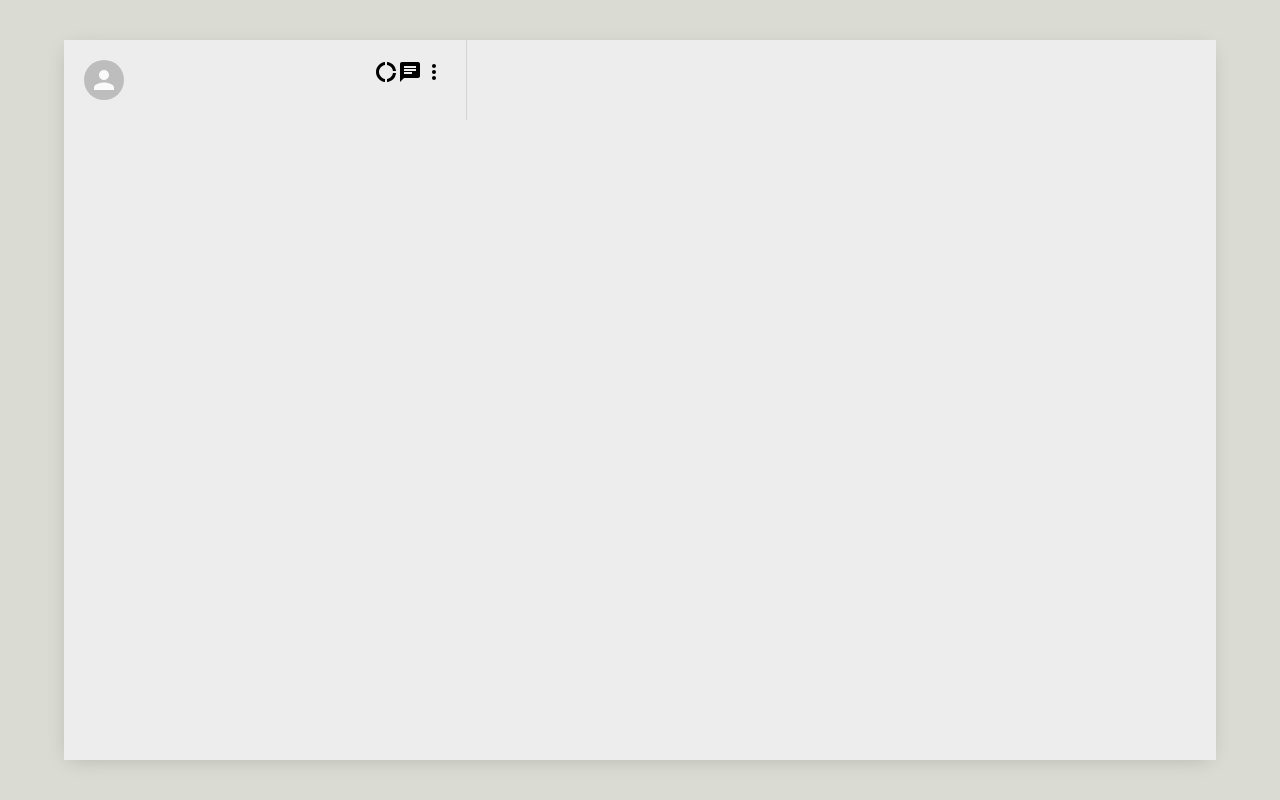
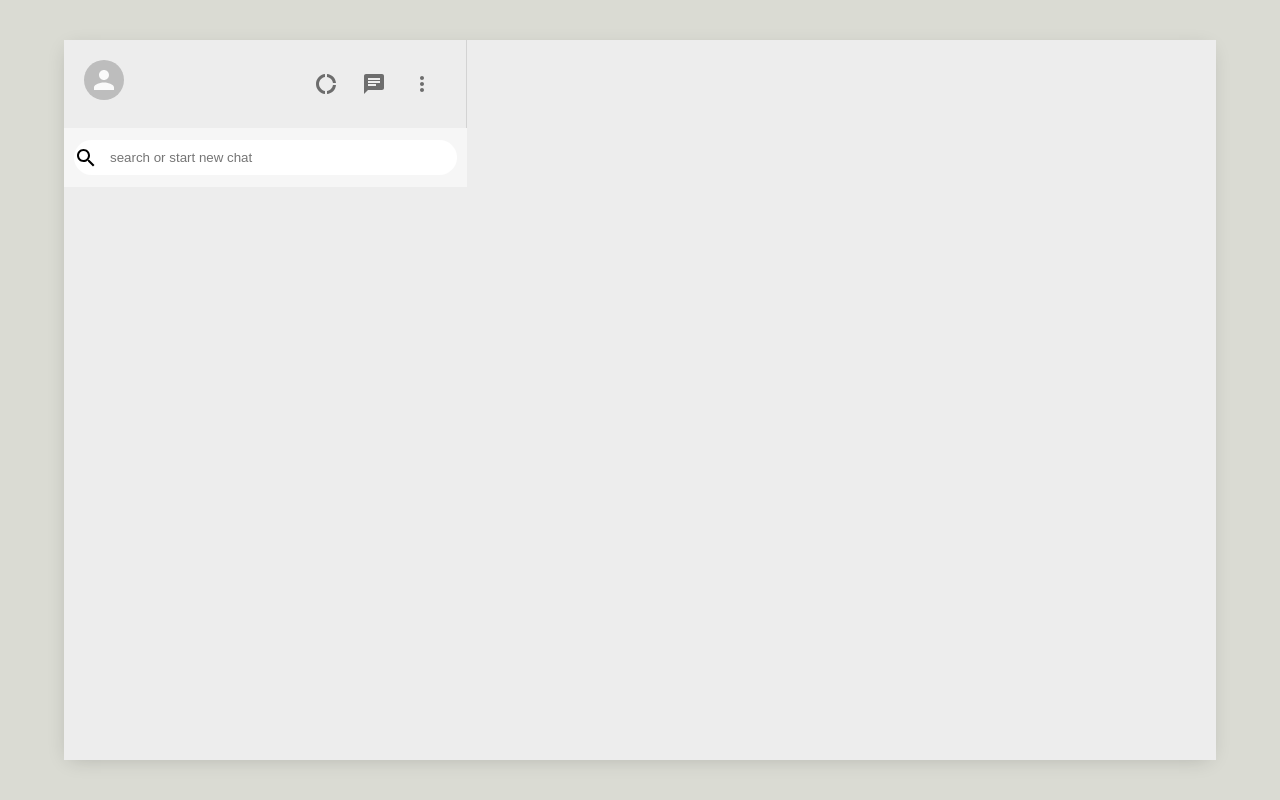
Before and after one commit to Ahmiii/whatsapp-clone, a React (Create React App) app: page / in a window 1280 px wide. Built offline with nearby package versions, Linux system fonts and the light colour scheme.

Commit message:
search bar

```diff
--- a/src/components/Sidebar/Sidebar.css
+++ b/src/components/Sidebar/Sidebar.css
@@ -1,3 +1,5 @@
 .sidebar {
+  display: flex;
+  flex-direction: column;
   flex: 0.35;
 }
--- a/src/components/Sidebar/Sidebar.jsx
+++ b/src/components/Sidebar/Sidebar.jsx
@@ -1,10 +1,12 @@
 import React from "react";
 import SidebarHeader from "./SidebarHeader/SidebarHeader";
+import SidebarSearch from "./SidebarSearch/SidebarSearch";
 import "./Sidebar.css";
 const Sidebar = () => {
   return (
     <div className="sidebar">
       <SidebarHeader />
+      <SidebarSearch />
     </div>
   );
 };
--- a/src/components/Sidebar/SidebarHeader/SidebarHeader.css
+++ b/src/components/Sidebar/SidebarHeader/SidebarHeader.css
@@ -4,3 +4,9 @@
   justify-content: space-between;
   border-right: 1px solid lightgray;
 }
+.sidebar__headerRight {
+  display: flex;
+  align-items: center;
+  justify-content: space-between;
+  min-width: 10vw;
+}
--- a/src/components/Sidebar/SidebarHeader/SidebarHeader.jsx
+++ b/src/components/Sidebar/SidebarHeader/SidebarHeader.jsx
@@ -1,5 +1,5 @@
 import React from "react";
-import { Avatar } from "@material-ui/core";
+import { Avatar, IconButton } from "@material-ui/core";
 import DonutLargeIcon from "@material-ui/icons/DonutLarge";
 import ChatIcon from "@material-ui/icons/Chat";
 import MoreVertIcon from "@material-ui/icons/MoreVert";
@@ -10,9 +10,15 @@ const SidebarHeader = () => {
     <div className="sidebar__header">
       <Avatar />
       <div className="sidebar__headerRight">
-        <DonutLargeIcon />
-        <ChatIcon />
-        <MoreVertIcon />
+        <IconButton>
+          <DonutLargeIcon />
+        </IconButton>
+        <IconButton>
+          <ChatIcon />
+        </IconButton>
+        <IconButton>
+          <MoreVertIcon />
+        </IconButton>
       </div>
     </div>
   );
--- /dev/null
+++ b/src/components/Sidebar/SidebarSearch/SidebarSearch.css
@@ -0,0 +1,19 @@
+.sidebar__search {
+  display: flex;
+  align-items: center;
+  background-color: #f6f6f6;
+  height: 39px;
+  padding: 10px;
+}
+.sidebar__searchContainer {
+  display: flex;
+  align-items: center;
+  background-color: white;
+  width: 100%;
+  height: 35px;
+  border-radius: 20px;
+}
+.sidebar__searchContainer > input {
+  border: none;
+  margin-left: 10px;
+}
--- /dev/null
+++ b/src/components/Sidebar/SidebarSearch/SidebarSearch.jsx
@@ -0,0 +1,16 @@
+import React from "react";
+import SearchIcon from "@material-ui/icons/Search";
+import "./SidebarSearch.css";
+
+const SidebarSearch = () => {
+  return (
+    <div className="sidebar__search">
+      <div className="sidebar__searchContainer">
+        <SearchIcon />
+        <input placeholder="search or start new chat" type="text"></input>
+      </div>
+    </div>
+  );
+};
+
+export default SidebarSearch;
```
